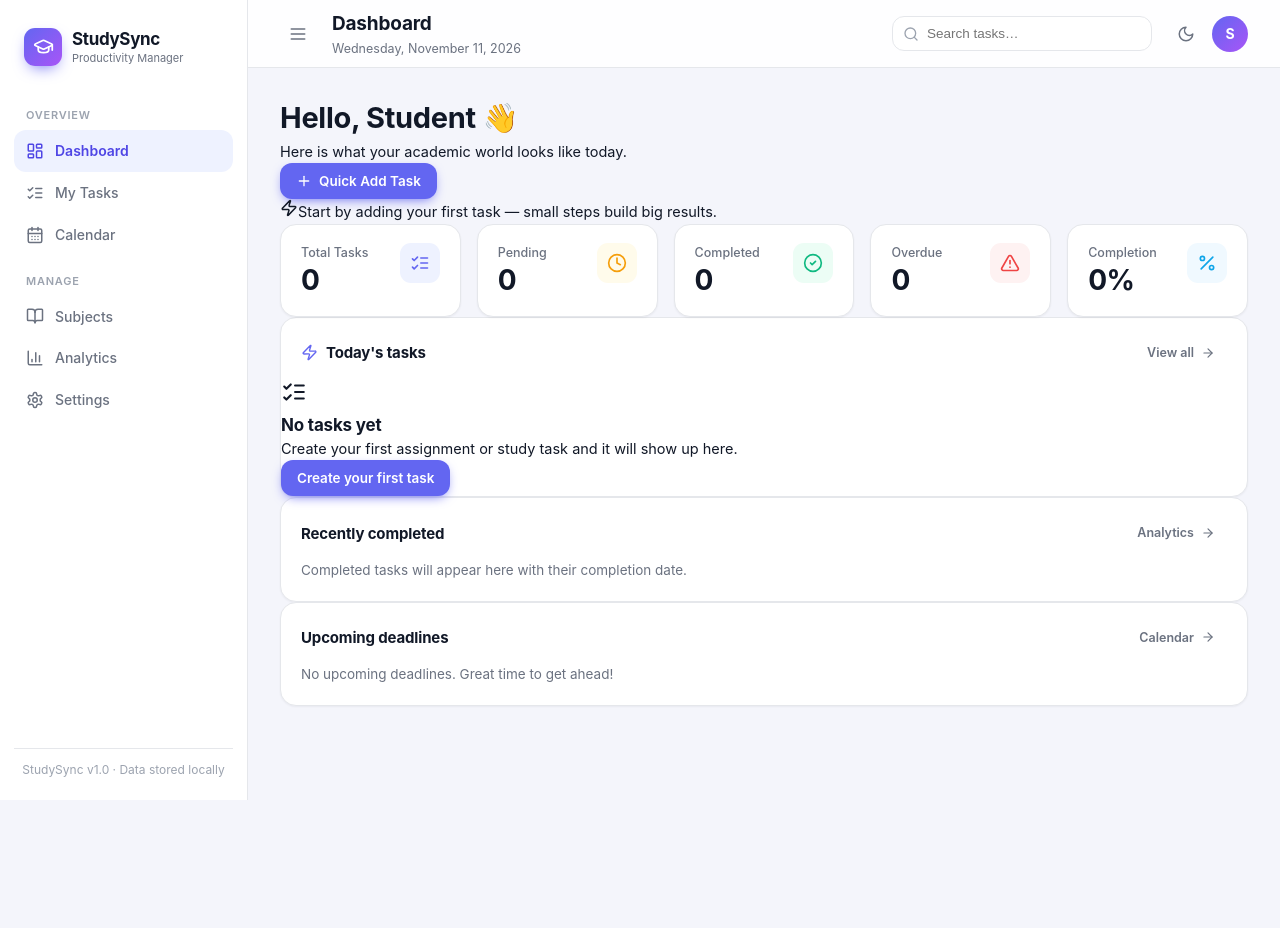
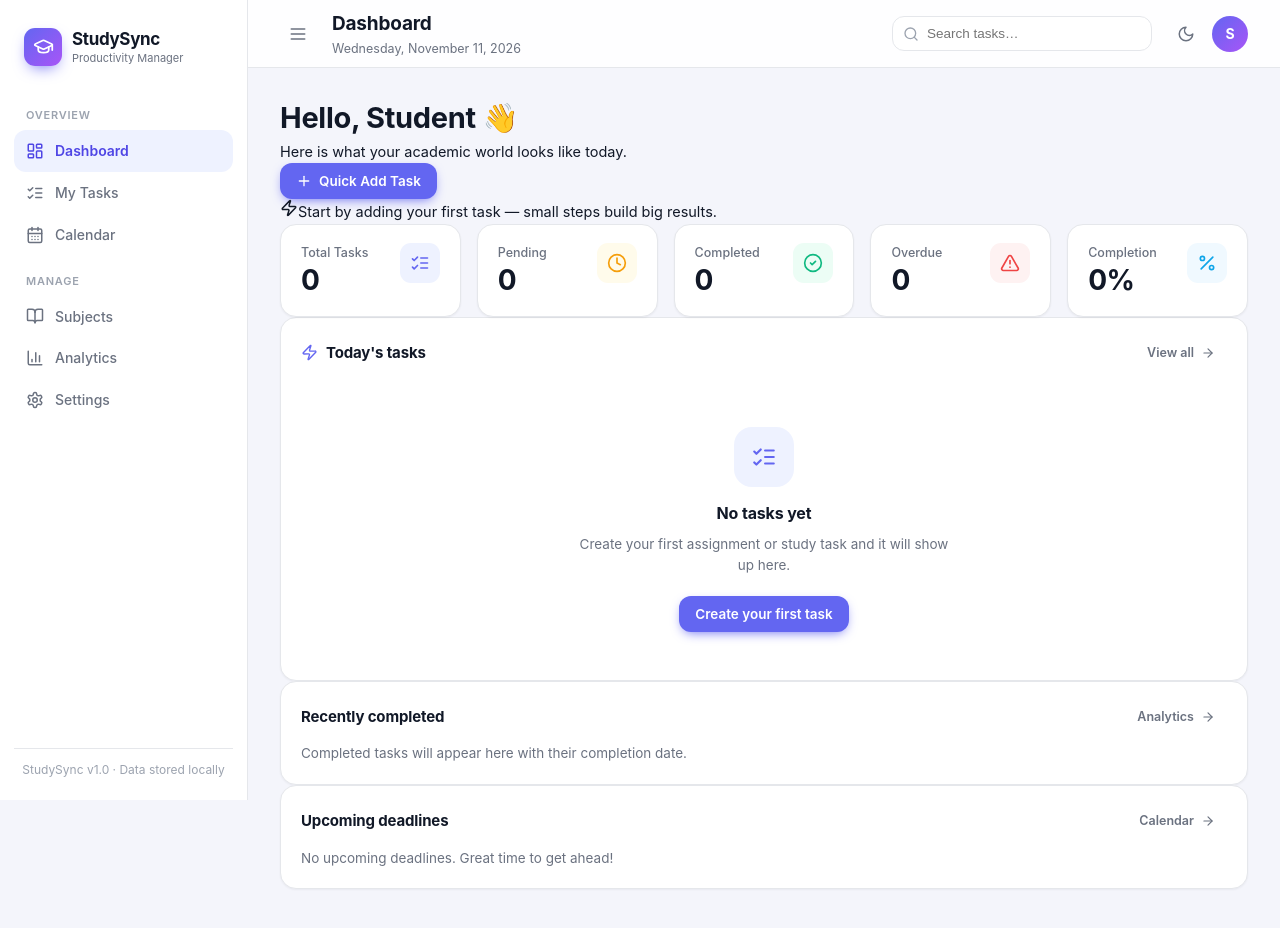
Before and after one commit to ShivanshDahiya5/StudySync-Student-Productivity, a React (Vite) app: page /#/ in a window 1280 px wide. Shown: the top 928 px of the page. Before the commit the page ends 800 px from the top, so only its background shows below. Built offline with nearby package versions, Linux system fonts and the light colour scheme.

Commit message:
Add styles for empty state and modal dialog in index.css

```diff
--- a/src/index.css
+++ b/src/index.css
@@ -707,3 +707,47 @@ button { font-family: inherit; }
 .priority-stripe.High { background: var(--danger); }
 .priority-stripe.Medium { background: var(--warning); }
 .priority-stripe.Low { background: var(--info); }
+
+.empty-state {
+  display: flex;
+  flex-direction: column;
+  align-items: center;
+  text-align: center;
+  padding: 48px 24px;
+  gap: 8px;
+}
+
+.empty-icon {
+  width: 60px;
+  height: 60px;
+  border-radius: 18px;
+  background: var(--primary-soft);
+  color: var(--primary);
+  display: grid;
+  place-items: center;
+  margin-bottom: 6px;
+}
+
+.empty-title { font-size: 16px; font-weight: 650; }
+.empty-text { font-size: 13.5px; color: var(--text-muted); max-width: 380px; }
+.empty-state .btn { margin-top: 12px; }
+
+/* ---------- Modal / dialog ---------- */
+.modal-overlay {
+  position: fixed;
+  inset: 0;
+  background: var(--overlay);
+  backdrop-filter: blur(3px);
+  display: grid;
+  place-items: center;
+  padding: 20px;
+  z-index: 100;
+  animation: fadeIn 0.18s ease;
+}
+
+@keyframes fadeIn { from { opacity: 0; } to { opacity: 1; } }
+
+@keyframes popIn {
+  from { opacity: 0; transform: scale(0.96) translateY(8px); }
+  to { opacity: 1; transform: scale(1) translateY(0); }
+}
```
